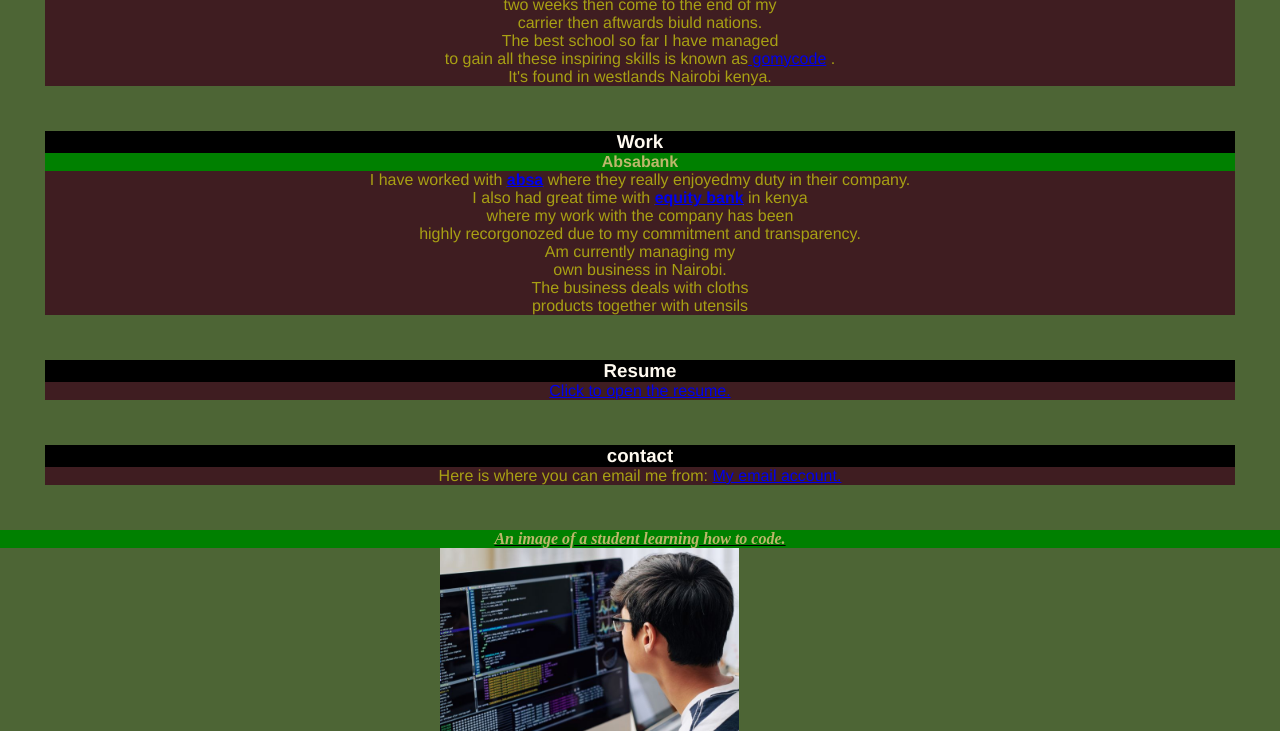
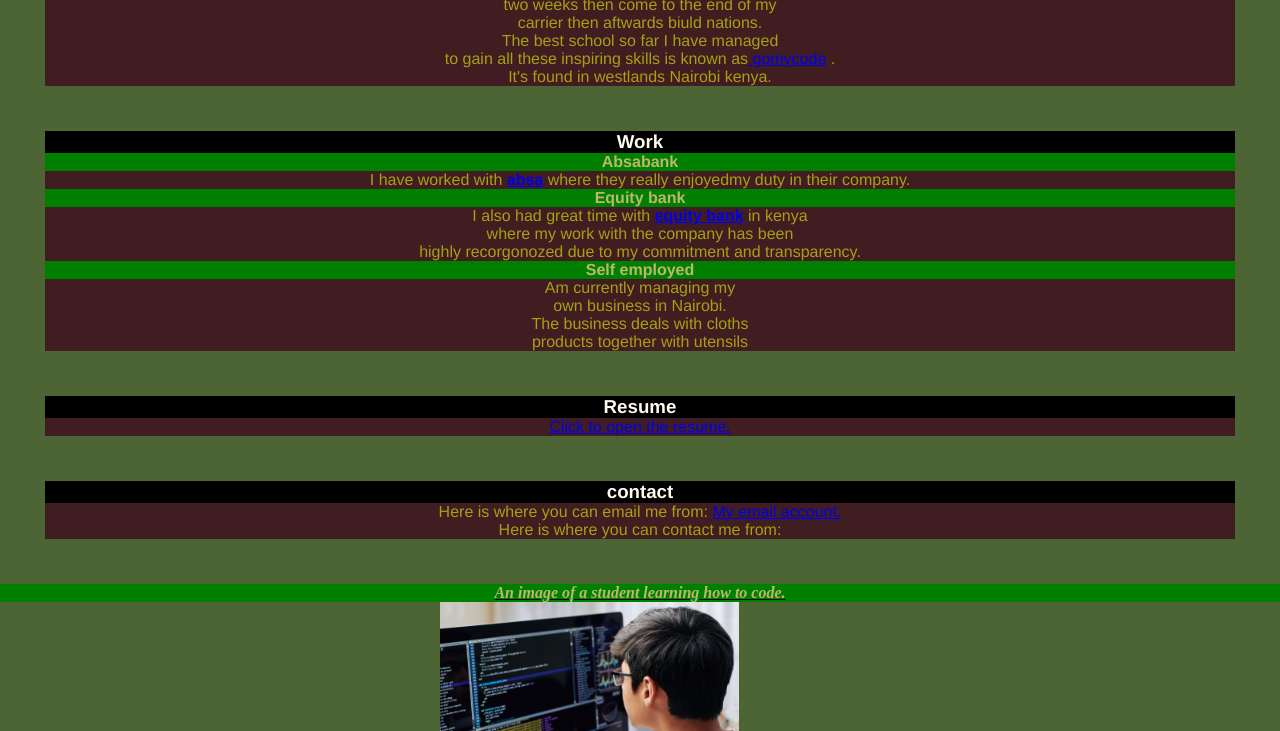
Before and after one commit to stanley-odhiambomwai/document.portfolio, a plain HTML site: page index.html in a window 1280 px wide. Shown: the part 860-1591 px from the top of the page. Drawn offline with Linux system fonts and the light colour scheme.

Commit message:
changes done in index.html

```diff
--- a/index.html
+++ b/index.html
@@ -56,6 +56,7 @@
              the use of <b>html</b>, <b>style.css</b> and lastly <b>script.js</b>
           </p>
         </li>
+
         <li>
           <p>
             This expirience that I now have on my fingertips,<br>
@@ -63,6 +64,7 @@
             intelligent instructor by the name Mark.
           </p>
         </li>
+
         <li>
           <p>
             At the moment I only remain with<br />
@@ -79,6 +81,7 @@
       </section>
       <!-- End of About Section-->
 
+
       <!--Work Section-->
       <section id="Work">
         <div class="container">
@@ -89,29 +92,45 @@
         I have worked with <u><b><a href="https://www.absabank.co.ke/">absa</a></b></u> where they really enjoyedmy duty
         in their company.
       </p>
-      <p> I also had great time with <u><b><a href="https://selfservice.equitybankgroup.com/">equity bank</a></b></u> in
-        kenya<br />
-        where my work with the company has been<br />
-        highly recorgonozed due to my commitment and transparency.
-      </p>
+      </div>
+
+      <div class="An item of work">
+        <h4> Equity bank</h4>
+       <p>
+         I also had great time with <u><b><a href="https://selfservice.equitybankgroup.com/">equity bank</a></b></u> in
+         kenya<br />
+         where my work with the company has been<br />
+         highly recorgonozed due to my commitment and transparency.
+       </p>
+      </div>
+
+      <div class="An item of work">
+        <h4>Self employed</h4>
       <p>Am currently managing my<br>
          own business in Nairobi.<br>
          The business deals with cloths <br>products together with utensils</p>
+         </div>
+         </div>
       </section>
        <!-- End of Work Section-->
 
        <!-- Resume Section-->
       <section id="Resume">
+        <div class="container">
         <h3>Resume</h3>
         <a href="https://www.tealhq.com/post/links-in-resume#"> Click to open the resume.</a>
+        </div>
         </section>
         <!-- End of Resume Section-->
 
         <!-- Contact SEction-->
       <section id="contact">
+        <div class="container">
         <h3>contact</h3>
+        <div class="right">
+          <div class="flex">
         <p> Here is where you can email me from: <a href="https://myaccount.google.com" target="_blank"> My email account.</a></p>
-        <p></p>
+        <p> Here is where you can contact me from: <a href=""></a> </p>
         <!-- End of Contact section-->
 
     </ul>
```
